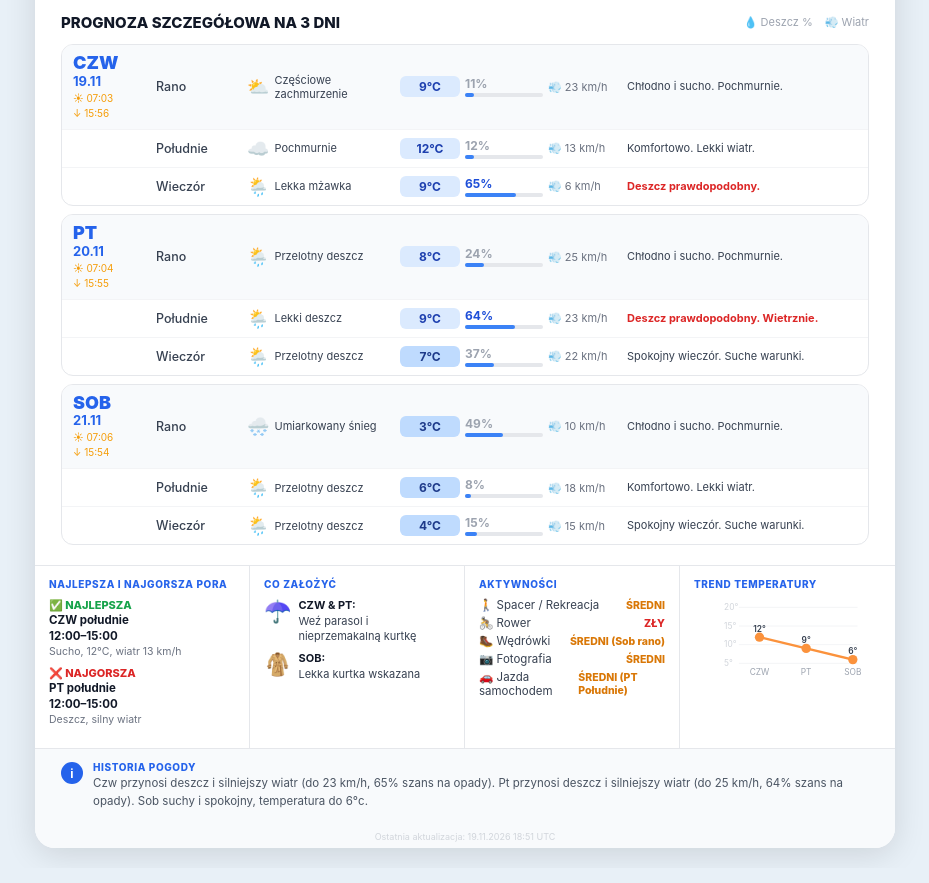
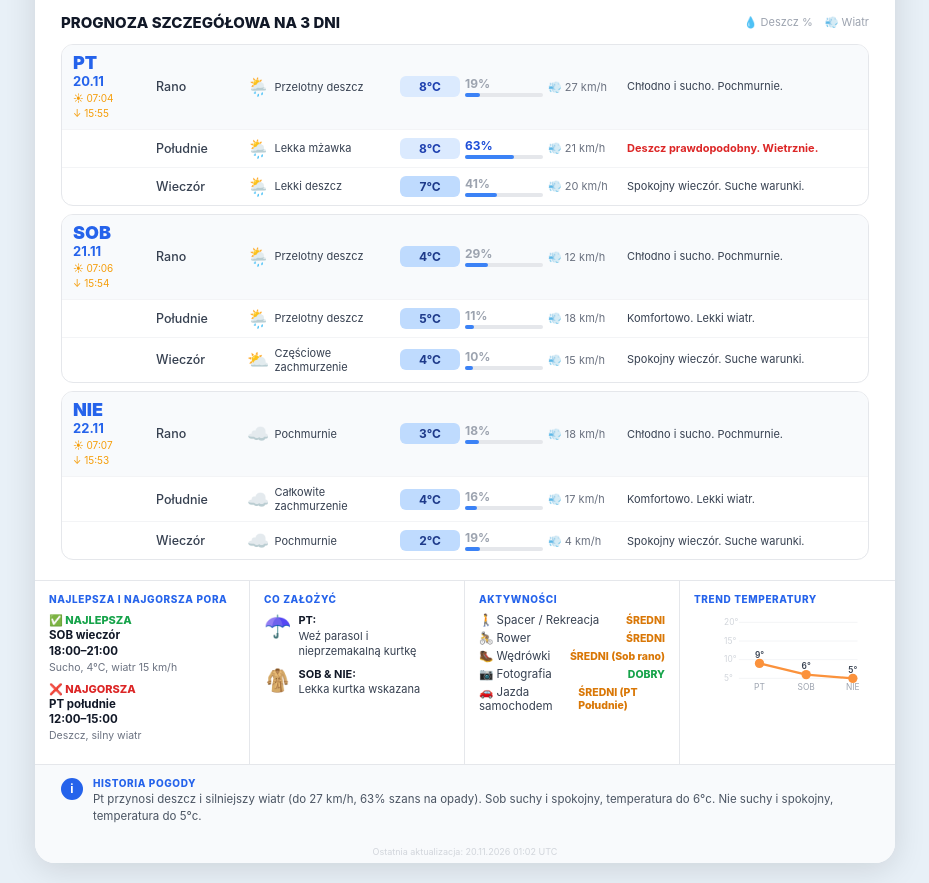
Before and after one commit to Massynisa3/bestwinka-weather, a plain HTML site: page index.html in a window 1280 px wide. Shown: the part 383-1266 px from the top of the page, without its empty margins (175-1104 px from the left). Drawn offline with Linux system fonts and the light colour scheme.

Commit message:
Update weather 2026-11-20 01:02 UTC

```diff
--- a/index.html
+++ b/index.html
@@ -118,15 +118,15 @@
 <div class="card">
   <div class="header">
     <div class="hdr-left">
-      <div class="hdr-icon">&#x1F326;&#xFE0F;</div>
+      <div class="hdr-icon">&#x26C5;</div>
       <div>
-        <div class="hdr-temp">10&#xB0;C</div>
-        <div class="hdr-feels">Odczuwalna 9&#xB0;C</div>
+        <div class="hdr-temp">6&#xB0;C</div>
+        <div class="hdr-feels">Odczuwalna 2&#xB0;C</div>
       </div>
       <div class="hdr-mid">
         <div class="hdr-location">&#x1F4CD; Bestwinka, Polska</div>
-        <div class="hdr-desc">Lekki deszcz</div>
-        <div class="hdr-wind">&#x1F4A8; Wiatr 8 km/h</div>
+        <div class="hdr-desc">Częściowe zachmurzenie</div>
+        <div class="hdr-wind">&#x1F4A8; Wiatr 20 km/h</div>
       </div>
     </div>
     <div class="hdr-right">
@@ -140,10 +140,10 @@
   <div class="insights">
     <div class="section-title">Szybki przegląd</div>
     <div class="insights-grid">
-      <div><div class="ins-icon">&#x1F302;</div><div class="ins-label">Ryzyko deszczu</div><div class="ins-val">Wysokie CZW wieczór&#x2013;południe</div></div>
+      <div><div class="ins-icon">&#x1F302;</div><div class="ins-label">Ryzyko deszczu</div><div class="ins-val">Wysokie PT południe</div></div>
       <div><div class="ins-icon">&#x1F32C;&#xFE0F;</div><div class="ins-label">Wiatr</div><div class="ins-val">Umiarkowany, najsilniejszy PT rano</div></div>
       <div><div class="ins-icon">&#x1F324;&#xFE0F;</div><div class="ins-label">Najlepsza pora</div><div class="ins-val">Mało okien pogodnych</div></div>
-      <div><div class="ins-icon">&#x1F321;&#xFE0F;</div><div class="ins-label">Komfort</div><div class="ins-val">Chłodne poranki (3&#x2013;9&#xB0;C), łagodne południa</div></div>
+      <div><div class="ins-icon">&#x1F321;&#xFE0F;</div><div class="ins-label">Komfort</div><div class="ins-val">Chłodne poranki (3&#x2013;8&#xB0;C), łagodne południa</div></div>
       <div><div class="ins-icon">&#x26A0;&#xFE0F;</div><div class="ins-label">Uwaga</div><div class="ins-val">Mokre drogi PT południe</div></div>
     </div>
   </div>
@@ -157,7 +157,7 @@
         <span>&#x1F558;&nbsp;&#x2014;</span>
         <span>&#x1F4A7;&nbsp;&#x2014;</span>
       </div>
-      <div class="lawn-reason">Deszcz prognozowany dziś (65% szans) &#x2014; trawnik sam się nawodni.</div>
+      <div class="lawn-reason">Deszcz prognozowany dziś (63% szans) &#x2014; trawnik sam się nawodni.</div>
     </div>
   </div>
 
@@ -169,59 +169,30 @@
     <div class="fc-scroll">
     <div class="day-block">
       <div class="day-row first">
-        <div><div class="dname">CZW</div><div class="ddate">19.11</div><div class="dsun">&#x2600; 07:03<br>&#x2193; 15:56</div></div>
+        <div><div class="dname">PT</div><div class="ddate">20.11</div><div class="dsun">&#x2600; 07:04<br>&#x2193; 15:55</div></div>
         <div class="part">Rano</div>
-        <div class="weath"><span class="wi">&#x26C5;</span><span class="wd">Częściowe zachmurzenie</span></div>
-        <div class="temp-pill tc">9&#xB0;C</div>
-        <div><div class="rain-pct rain-lo">11%</div><div class="rain-bar"><div class="rain-fill" style="width:11%"></div></div></div>
-        <div class="wind-cell">&#x1F4A8; 23 km/h</div>
+        <div class="weath"><span class="wi">&#x1F326;&#xFE0F;</span><span class="wd">Przelotny deszcz</span></div>
+        <div class="temp-pill tc">8&#xB0;C</div>
+        <div><div class="rain-pct rain-lo">19%</div><div class="rain-bar"><div class="rain-fill" style="width:19%"></div></div></div>
+        <div class="wind-cell">&#x1F4A8; 27 km/h</div>
         <div class="note">Chłodno i sucho. Pochmurnie.</div>
       </div>
       <div class="day-row">
         <div></div>
         <div class="part">Południe</div>
-        <div class="weath"><span class="wi">&#x2601;&#xFE0F;</span><span class="wd">Pochmurnie</span></div>
-        <div class="temp-pill tc">12&#xB0;C</div>
-        <div><div class="rain-pct rain-lo">12%</div><div class="rain-bar"><div class="rain-fill" style="width:12%"></div></div></div>
-        <div class="wind-cell">&#x1F4A8; 13 km/h</div>
-        <div class="note">Komfortowo. Lekki wiatr.</div>
-      </div>
-      <div class="day-row">
-        <div></div>
-        <div class="part">Wieczór</div>
         <div class="weath"><span class="wi">&#x1F326;&#xFE0F;</span><span class="wd">Lekka mżawka</span></div>
-        <div class="temp-pill tc">9&#xB0;C</div>
-        <div><div class="rain-pct rain-hi">65%</div><div class="rain-bar"><div class="rain-fill" style="width:65%"></div></div></div>
-        <div class="wind-cell">&#x1F4A8; 6 km/h</div>
-        <div class="note alert">Deszcz prawdopodobny.</div>
-      </div>
-    </div>
-    <div class="day-block">
-      <div class="day-row first">
-        <div><div class="dname">PT</div><div class="ddate">20.11</div><div class="dsun">&#x2600; 07:04<br>&#x2193; 15:55</div></div>
-        <div class="part">Rano</div>
-        <div class="weath"><span class="wi">&#x1F326;&#xFE0F;</span><span class="wd">Przelotny deszcz</span></div>
         <div class="temp-pill tc">8&#xB0;C</div>
-        <div><div class="rain-pct rain-lo">24%</div><div class="rain-bar"><div class="rain-fill" style="width:24%"></div></div></div>
-        <div class="wind-cell">&#x1F4A8; 25 km/h</div>
-        <div class="note">Chłodno i sucho. Pochmurnie.</div>
-      </div>
-      <div class="day-row">
-        <div></div>
-        <div class="part">Południe</div>
-        <div class="weath"><span class="wi">&#x1F326;&#xFE0F;</span><span class="wd">Lekki deszcz</span></div>
-        <div class="temp-pill tc">9&#xB0;C</div>
-        <div><div class="rain-pct rain-hi">64%</div><div class="rain-bar"><div class="rain-fill" style="width:64%"></div></div></div>
-        <div class="wind-cell">&#x1F4A8; 23 km/h</div>
+        <div><div class="rain-pct rain-hi">63%</div><div class="rain-bar"><div class="rain-fill" style="width:63%"></div></div></div>
+        <div class="wind-cell">&#x1F4A8; 21 km/h</div>
         <div class="note alert">Deszcz prawdopodobny. Wietrznie.</div>
       </div>
       <div class="day-row">
         <div></div>
         <div class="part">Wieczór</div>
-        <div class="weath"><span class="wi">&#x1F326;&#xFE0F;</span><span class="wd">Przelotny deszcz</span></div>
+        <div class="weath"><span class="wi">&#x1F326;&#xFE0F;</span><span class="wd">Lekki deszcz</span></div>
         <div class="temp-pill tcc">7&#xB0;C</div>
-        <div><div class="rain-pct rain-lo">37%</div><div class="rain-bar"><div class="rain-fill" style="width:37%"></div></div></div>
-        <div class="wind-cell">&#x1F4A8; 22 km/h</div>
+        <div><div class="rain-pct rain-lo">41%</div><div class="rain-bar"><div class="rain-fill" style="width:41%"></div></div></div>
+        <div class="wind-cell">&#x1F4A8; 20 km/h</div>
         <div class="note">Spokojny wieczór. Suche warunki.</div>
       </div>
     </div>
@@ -229,28 +200,57 @@
       <div class="day-row first">
         <div><div class="dname">SOB</div><div class="ddate">21.11</div><div class="dsun">&#x2600; 07:06<br>&#x2193; 15:54</div></div>
         <div class="part">Rano</div>
-        <div class="weath"><span class="wi">&#x1F328;&#xFE0F;</span><span class="wd">Umiarkowany śnieg</span></div>
-        <div class="temp-pill tcc">3&#xB0;C</div>
-        <div><div class="rain-pct rain-lo">49%</div><div class="rain-bar"><div class="rain-fill" style="width:49%"></div></div></div>
-        <div class="wind-cell">&#x1F4A8; 10 km/h</div>
+        <div class="weath"><span class="wi">&#x1F326;&#xFE0F;</span><span class="wd">Przelotny deszcz</span></div>
+        <div class="temp-pill tcc">4&#xB0;C</div>
+        <div><div class="rain-pct rain-lo">29%</div><div class="rain-bar"><div class="rain-fill" style="width:29%"></div></div></div>
+        <div class="wind-cell">&#x1F4A8; 12 km/h</div>
         <div class="note">Chłodno i sucho. Pochmurnie.</div>
       </div>
       <div class="day-row">
         <div></div>
         <div class="part">Południe</div>
         <div class="weath"><span class="wi">&#x1F326;&#xFE0F;</span><span class="wd">Przelotny deszcz</span></div>
-        <div class="temp-pill tcc">6&#xB0;C</div>
-        <div><div class="rain-pct rain-lo">8%</div><div class="rain-bar"><div class="rain-fill" style="width:8%"></div></div></div>
+        <div class="temp-pill tcc">5&#xB0;C</div>
+        <div><div class="rain-pct rain-lo">11%</div><div class="rain-bar"><div class="rain-fill" style="width:11%"></div></div></div>
         <div class="wind-cell">&#x1F4A8; 18 km/h</div>
         <div class="note">Komfortowo. Lekki wiatr.</div>
       </div>
       <div class="day-row">
         <div></div>
         <div class="part">Wieczór</div>
-        <div class="weath"><span class="wi">&#x1F326;&#xFE0F;</span><span class="wd">Przelotny deszcz</span></div>
+        <div class="weath"><span class="wi">&#x26C5;</span><span class="wd">Częściowe zachmurzenie</span></div>
         <div class="temp-pill tcc">4&#xB0;C</div>
-        <div><div class="rain-pct rain-lo">15%</div><div class="rain-bar"><div class="rain-fill" style="width:15%"></div></div></div>
+        <div><div class="rain-pct rain-lo">10%</div><div class="rain-bar"><div class="rain-fill" style="width:10%"></div></div></div>
         <div class="wind-cell">&#x1F4A8; 15 km/h</div>
+        <div class="note">Spokojny wieczór. Suche warunki.</div>
+      </div>
+    </div>
+    <div class="day-block">
+      <div class="day-row first">
+        <div><div class="dname">NIE</div><div class="ddate">22.11</div><div class="dsun">&#x2600; 07:07<br>&#x2193; 15:53</div></div>
+        <div class="part">Rano</div>
+        <div class="weath"><span class="wi">&#x2601;&#xFE0F;</span><span class="wd">Pochmurnie</span></div>
+        <div class="temp-pill tcc">3&#xB0;C</div>
+        <div><div class="rain-pct rain-lo">18%</div><div class="rain-bar"><div class="rain-fill" style="width:18%"></div></div></div>
+        <div class="wind-cell">&#x1F4A8; 18 km/h</div>
+        <div class="note">Chłodno i sucho. Pochmurnie.</div>
+      </div>
+      <div class="day-row">
+        <div></div>
+        <div class="part">Południe</div>
+        <div class="weath"><span class="wi">&#x2601;&#xFE0F;</span><span class="wd">Całkowite zachmurzenie</span></div>
+        <div class="temp-pill tcc">4&#xB0;C</div>
+        <div><div class="rain-pct rain-lo">16%</div><div class="rain-bar"><div class="rain-fill" style="width:16%"></div></div></div>
+        <div class="wind-cell">&#x1F4A8; 17 km/h</div>
+        <div class="note">Komfortowo. Lekki wiatr.</div>
+      </div>
+      <div class="day-row">
+        <div></div>
+        <div class="part">Wieczór</div>
+        <div class="weath"><span class="wi">&#x2601;&#xFE0F;</span><span class="wd">Pochmurnie</span></div>
+        <div class="temp-pill tcc">2&#xB0;C</div>
+        <div><div class="rain-pct rain-lo">19%</div><div class="rain-bar"><div class="rain-fill" style="width:19%"></div></div></div>
+        <div class="wind-cell">&#x1F4A8; 4 km/h</div>
         <div class="note">Spokojny wieczór. Suche warunki.</div>
       </div>
     </div>
@@ -260,20 +260,20 @@
   <div class="bottom4">
     <div class="bsec">
       <div class="bsec-title">Najlepsza i najgorsza pora</div>
-      <div class="bw-item"><div class="bw-head g">&#x2705; NAJLEPSZA</div><div class="bw-time">CZW południe<br>12:00&#x2013;15:00</div><div class="bw-why">Sucho, 12&#xB0;C, wiatr 13 km/h</div></div>
+      <div class="bw-item"><div class="bw-head g">&#x2705; NAJLEPSZA</div><div class="bw-time">SOB wieczór<br>18:00&#x2013;21:00</div><div class="bw-why">Sucho, 4&#xB0;C, wiatr 15 km/h</div></div>
       <div class="bw-item"><div class="bw-head r">&#x274C; NAJGORSZA</div><div class="bw-time">PT południe<br>12:00&#x2013;15:00</div><div class="bw-why">Deszcz, silny wiatr</div></div>
     </div>
     <div class="bsec">
       <div class="bsec-title">Co za&#x142;o&#x17C;y&#x107;</div>
-      <div class="wear-row"><div class="wear-icon">&#x2602;&#xFE0F;</div><div class="wear-txt"><strong>CZW &amp; PT:</strong><br>Weź parasol i nieprzemakalną kurtkę</div></div><div class="wear-row"><div class="wear-icon">&#x1F9E5;</div><div class="wear-txt"><strong>SOB:</strong><br>Lekka kurtka wskazana</div></div>
+      <div class="wear-row"><div class="wear-icon">&#x2602;&#xFE0F;</div><div class="wear-txt"><strong>PT:</strong><br>Weź parasol i nieprzemakalną kurtkę</div></div><div class="wear-row"><div class="wear-icon">&#x1F9E5;</div><div class="wear-txt"><strong>SOB &amp; NIE:</strong><br>Lekka kurtka wskazana</div></div>
     </div>
     <div class="bsec">
       <div class="bsec-title">Aktywno&#x15B;ci</div>
 
 <div class="act-row"><span class="act-name">&#x1F6B6; Spacer / Rekreacja</span><span class="af">ŚREDNI</span></div>
-<div class="act-row"><span class="act-name">&#x1F6B4; Rower</span><span class="ap">ZŁY</span></div>
+<div class="act-row"><span class="act-name">&#x1F6B4; Rower</span><span class="af">ŚREDNI</span></div>
 <div class="act-row"><span class="act-name">&#x1F97E; Wędrówki</span><span class="af">ŚREDNI (Sob rano)</span></div>
-<div class="act-row"><span class="act-name">&#x1F4F7; Fotografia</span><span class="af">ŚREDNI</span></div>
+<div class="act-row"><span class="act-name">&#x1F4F7; Fotografia</span><span class="ag">DOBRY</span></div>
 <div class="act-row"><span class="act-name">&#x1F697; Jazda samochodem</span><span class="af">ŚREDNI (PT Południe)</span></div>
 
     </div>
@@ -288,10 +288,10 @@
   <line x1="28" y1="30" x2="155" y2="30" stroke="#f3f4f6" stroke-width="1"/>
   <line x1="28" y1="50" x2="155" y2="50" stroke="#f3f4f6" stroke-width="1"/>
   <line x1="28" y1="70" x2="155" y2="70" stroke="#f3f4f6" stroke-width="1"/>
-  <polyline points="50,42 100,54 150,66" fill="none" stroke="#fb923c" stroke-width="2.5" stroke-linejoin="round"/>
-  <circle cx="50" cy="42" r="5" fill="#fb923c"/><circle cx="100" cy="54" r="5" fill="#fb923c"/><circle cx="150" cy="66" r="5" fill="#fb923c"/>
-  <text x="50" y="36" font-size="9" fill="#374151" text-anchor="middle" font-weight="600">12&#xB0;</text><text x="100" y="48" font-size="9" fill="#374151" text-anchor="middle" font-weight="600">9&#xB0;</text><text x="150" y="60" font-size="9" fill="#374151" text-anchor="middle" font-weight="600">6&#xB0;</text>
-  <text x="50" y="83" font-size="9" fill="#9ca3af" text-anchor="middle">CZW</text><text x="100" y="83" font-size="9" fill="#9ca3af" text-anchor="middle">PT</text><text x="150" y="83" font-size="9" fill="#9ca3af" text-anchor="middle">SOB</text>
+  <polyline points="50,54 100,66 150,70" fill="none" stroke="#fb923c" stroke-width="2.5" stroke-linejoin="round"/>
+  <circle cx="50" cy="54" r="5" fill="#fb923c"/><circle cx="100" cy="66" r="5" fill="#fb923c"/><circle cx="150" cy="70" r="5" fill="#fb923c"/>
+  <text x="50" y="48" font-size="9" fill="#374151" text-anchor="middle" font-weight="600">9&#xB0;</text><text x="100" y="60" font-size="9" fill="#374151" text-anchor="middle" font-weight="600">6&#xB0;</text><text x="150" y="64" font-size="9" fill="#374151" text-anchor="middle" font-weight="600">5&#xB0;</text>
+  <text x="50" y="83" font-size="9" fill="#9ca3af" text-anchor="middle">PT</text><text x="100" y="83" font-size="9" fill="#9ca3af" text-anchor="middle">SOB</text><text x="150" y="83" font-size="9" fill="#9ca3af" text-anchor="middle">NIE</text>
 </svg>
     </div>
   </div>
@@ -300,10 +300,10 @@
     <div class="story-badge">i</div>
     <div>
       <div class="story-label">Historia pogody</div>
-      <div class="story-text">Czw przynosi deszcz i silniejszy wiatr (do 23 km/h, 65% szans na opady). Pt przynosi deszcz i silniejszy wiatr (do 25 km/h, 64% szans na opady). Sob suchy i spokojny, temperatura do 6&#xb0;c.</div>
+      <div class="story-text">Pt przynosi deszcz i silniejszy wiatr (do 27 km/h, 63% szans na opady). Sob suchy i spokojny, temperatura do 6&#xb0;c. Nie suchy i spokojny, temperatura do 5&#xb0;c.</div>
     </div>
   </div>
-  <div class="updated">Ostatnia aktualizacja: 19.11.2026 18:51 UTC</div>
+  <div class="updated">Ostatnia aktualizacja: 20.11.2026 01:02 UTC</div>
 </div>
 </body>
 </html>
```
